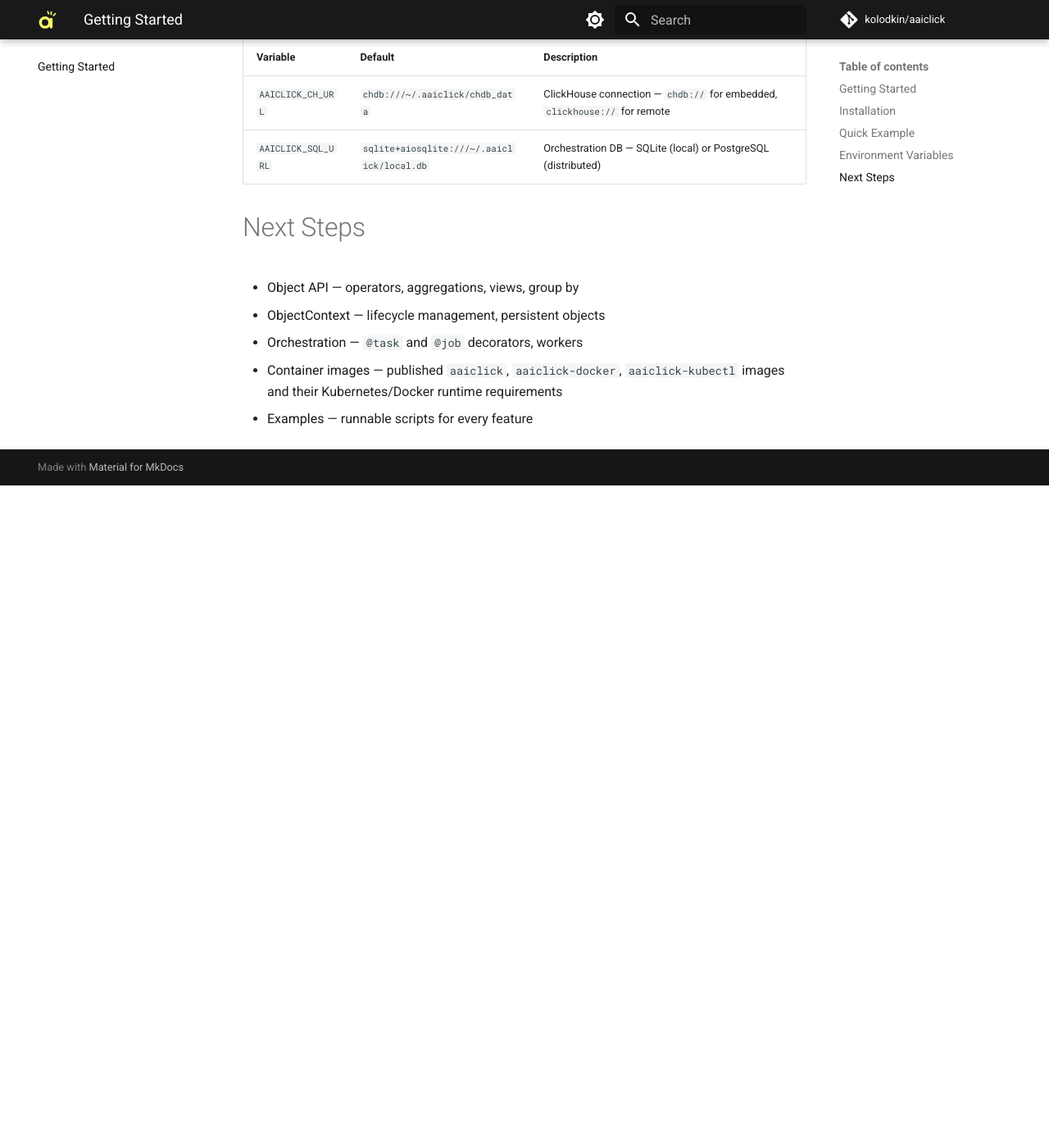
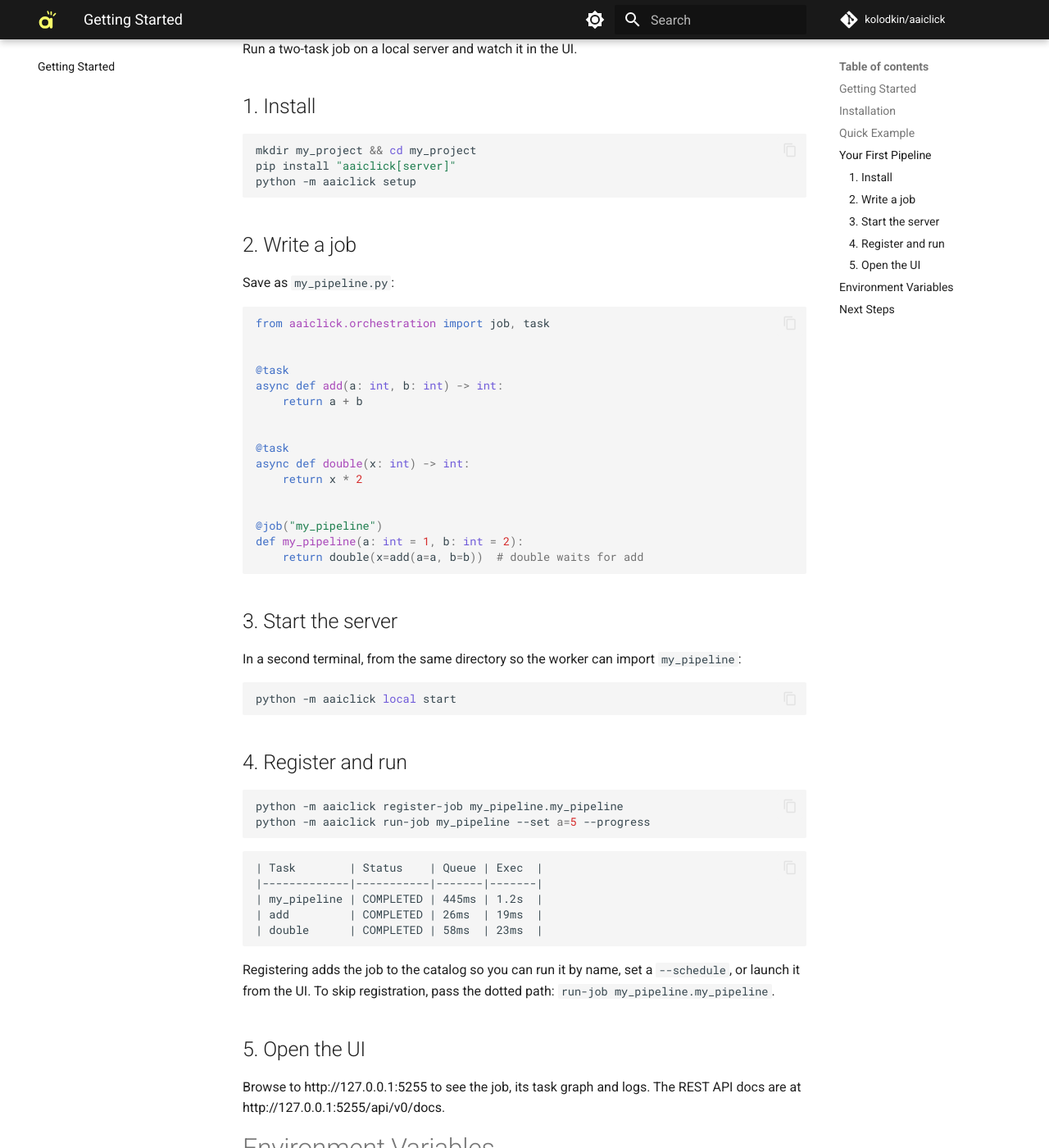
Before and after one commit to kolodkin/aaiclick, an MkDocs documentation site: the page built from docs/getting_started.md, in a window 1280 px wide and 1400 px high, scrolled down 1165 px. Shown: the whole window at 82% size. Built offline with MkDocs 1.6.1 and Material for MkDocs 9.7.7, drawn with Linux system fonts in a browser that asks for light colours; comment, search, counter and statistics services are not loaded; before the commit the page ends 1757 px from its top, so only the background shows below that.

Commit message:
Add 'Your First Pipeline' local-mode walkthrough to Getting Started
Install, write a job, start the local server, register and run, open the UI.
Also correct run-job help: it does not auto-register.

Co-Authored-By: Claude Opus 5.5 <noreply@anthropic.com>
Claude-Session: https://claude.ai/code/session_01LcC1uDJjSaNqyZFY1DDqGZ

````diff
--- a/docs/getting_started.md
+++ b/docs/getting_started.md
@@ -66,6 +66,73 @@ asyncio.run(main())
 !!! warning "Always `await` operation results"
     Forgetting `await` causes confusing errors downstream, not at the forgotten line.
 
+# Your First Pipeline
+
+Run a two-task job on a local server and watch it in the UI.
+
+## 1. Install
+
+```bash
+mkdir my_project && cd my_project
+pip install "aaiclick[server]"
+python -m aaiclick setup
+```
+
+## 2. Write a job
+
+Save as `my_pipeline.py`:
+
+```python
+from aaiclick.orchestration import job, task
+
+
+@task
+async def add(a: int, b: int) -> int:
+    return a + b
+
+
+@task
+async def double(x: int) -> int:
+    return x * 2
+
+
+@job("my_pipeline")
+def my_pipeline(a: int = 1, b: int = 2):
+    return double(x=add(a=a, b=b))  # double waits for add
+```
+
+## 3. Start the server
+
+In a second terminal, from the same directory so the worker can import `my_pipeline`:
+
+```bash
+python -m aaiclick local start
+```
+
+## 4. Register and run
+
+```bash
+python -m aaiclick register-job my_pipeline.my_pipeline
+python -m aaiclick run-job my_pipeline --set a=5 --progress
+```
+
+```text
+| Task        | Status    | Queue | Exec  |
+|-------------|-----------|-------|-------|
+| my_pipeline | COMPLETED | 445ms | 1.2s  |
+| add         | COMPLETED | 26ms  | 19ms  |
+| double      | COMPLETED | 58ms  | 23ms  |
+```
+
+Registering adds the job to the catalog so you can run it by name, set a
+`--schedule`, or launch it from the UI. To skip registration, pass the dotted
+path: `run-job my_pipeline.my_pipeline`.
+
+## 5. Open the UI
+
+Browse to <http://127.0.0.1:5255> to see the job, its task graph and logs.
+The REST API docs are at <http://127.0.0.1:5255/api/v0/docs>.
+
 # Environment Variables
 
 | Variable                | Default                                    | Description                                                              |
````
Also changed, not shown: 1 other file.
